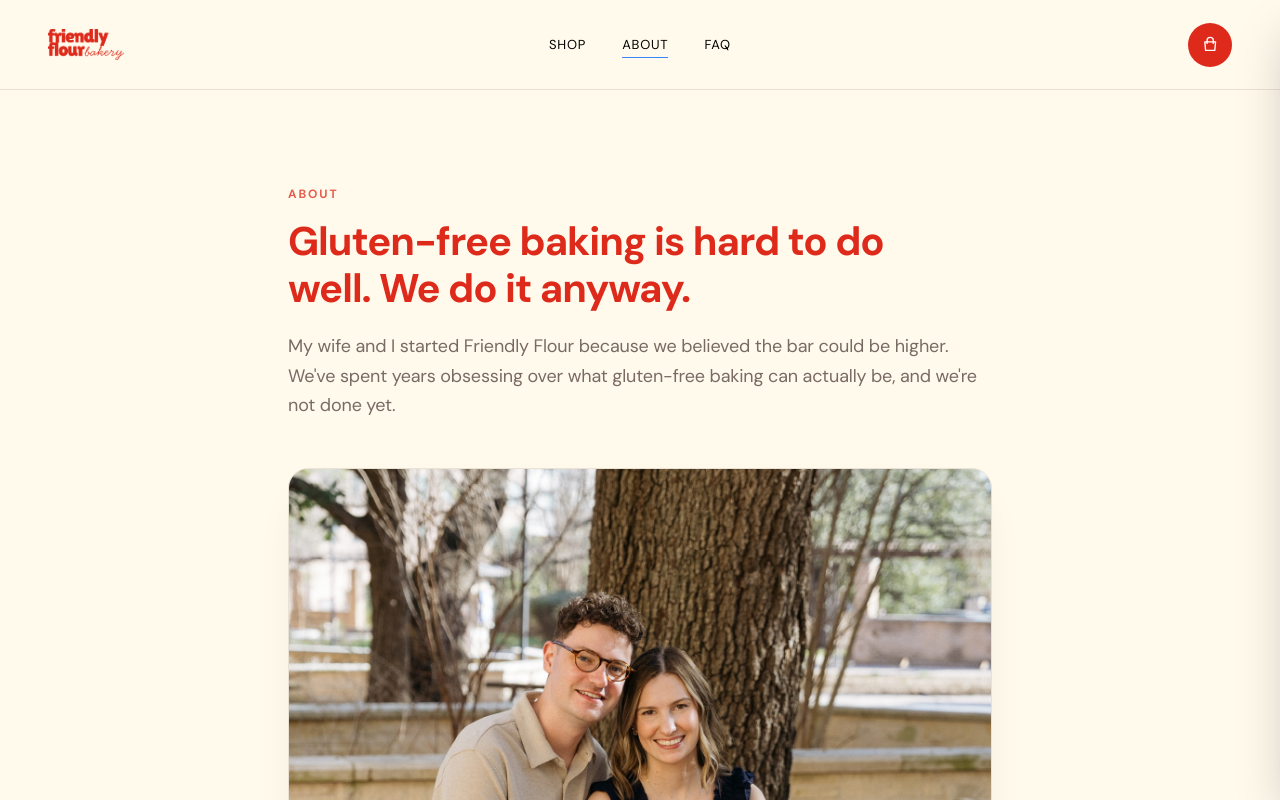
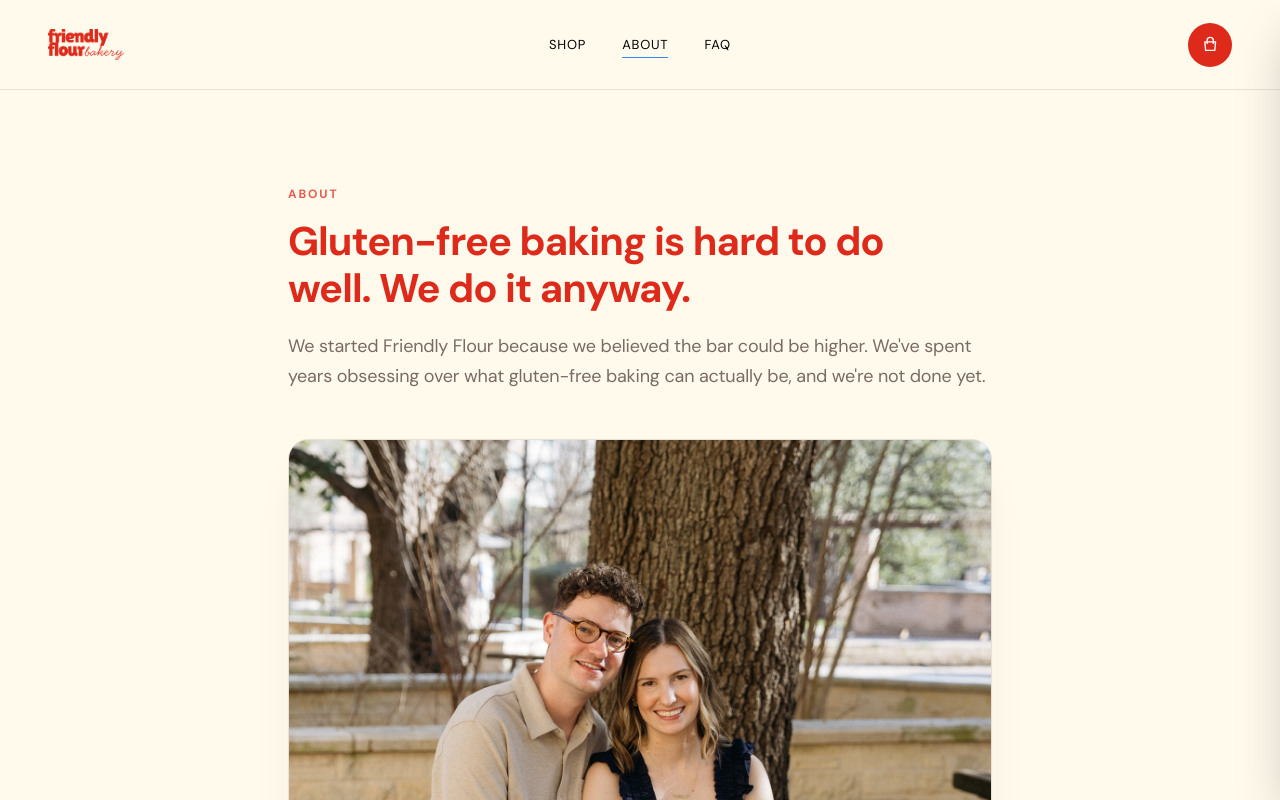
Before and after one commit to luebelein96/friendlyflour, a Next.js app: page /about in a window 1280 px wide. Shown: the top 800 px of the page. Built offline with nearby package versions, Linux system fonts and the light colour scheme; no server answers.

Commit message:
copy update

```diff
--- a/src/app/about/page.tsx
+++ b/src/app/about/page.tsx
@@ -27,7 +27,7 @@ export default function AboutPage() {
         Gluten-free baking is hard to do well. We do it anyway.
       </h1>
       <p className="mt-5 text-base leading-relaxed text-[var(--color-ink-muted)] sm:text-lg">
-        My wife and I started Friendly Flour because we believed the bar could be higher.
+        We started Friendly Flour because we believed the bar could be higher.
         We&apos;ve spent years obsessing over what gluten-free baking can actually be, and we&apos;re not done yet.
       </p>
       <div className="relative mt-12 overflow-hidden rounded-[var(--radius-lg)] border border-[var(--color-border)] shadow-[var(--shadow-card)]">
```
